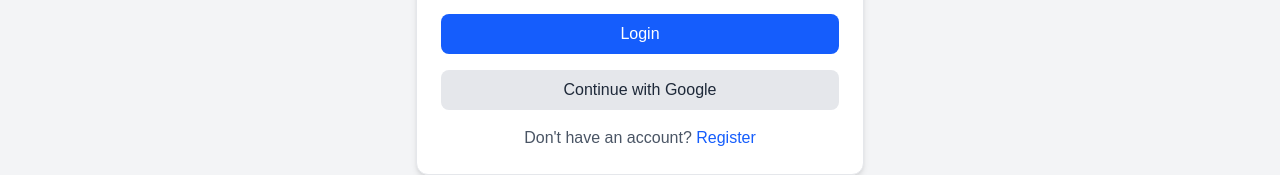
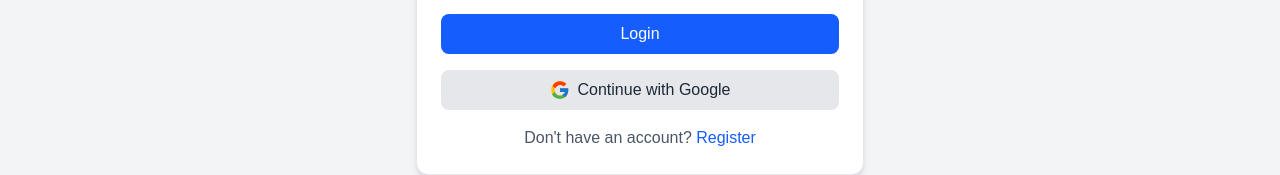
Before and after one commit to sofmega/CV_generator, a React (Vite) app in the folder frontend/: page /login in a window 1280 px wide. Shown: the part 544-719 px from the top of the page. Built offline with nearby package versions, Linux system fonts and the light colour scheme; no server answers.

Commit message:
account setting / google login icon

```diff
--- a/frontend/src/App.tsx
+++ b/frontend/src/App.tsx
@@ -8,6 +8,7 @@
 import AuthCallback from "./product/auth/AuthCallback";
 import PricingPage from "./product/pricing/PricingPage";
 import PaymentSuccess from "./product/pricing/PaymentSuccess";
+import AccountPage from "./product/account/AccountPage";
 
 
 export default function App() {
@@ -23,6 +24,8 @@
           <Route path="/auth/callback" element={<AuthCallback />} />
           <Route path="/pricing" element={<PricingPage />} />
           <Route path="/payment-success" element={<PaymentSuccess />} />
+          <Route path="/account" element={<AccountPage />} />
+
 
 
 
--- a/frontend/src/components/layout/ProfileMenu.tsx
+++ b/frontend/src/components/layout/ProfileMenu.tsx
@@ -35,7 +35,7 @@
     return () => clearCloseTimer();
   }, []);
 
-  // ✅ early return AFTER hooks
+  //  early return AFTER hooks
   if (!user) return null;
 
   const email = user.email ?? "";
--- /dev/null
+++ b/frontend/src/components/ui/icons/GoogleIcon.tsx
@@ -0,0 +1,27 @@
+// frontend/src/components/ui/icons/GoogleIcon.tsx
+export default function GoogleIcon({ className = "w-5 h-5" }: { className?: string }) {
+  return (
+    <svg
+      className={className}
+      viewBox="0 0 48 48"
+      aria-hidden="true"
+    >
+      <path
+        d="M44.5 20H24v8.5h11.8C34.3 33.7 29.7 37 24 37c-7.2 0-13-5.8-13-13s5.8-13 13-13c3.5 0 6.6 1.3 9 3.5l6-6C35.3 5.1 30 3 24 3 12.4 3 3 12.4 3 24s9.4 21 21 21c10.5 0 20-7.6 20-21 0-1.4-.2-2.7-.5-4z"
+        fill="#FFC107"
+      />
+      <path
+        d="M6.3 14.7l7 5.1C15.2 15.2 19.2 12 24 12c3.5 0 6.6 1.3 9 3.5l6-6C35.3 5.1 30 3 24 3 16 3 9.1 7.5 6.3 14.7z"
+        fill="#FF3D00"
+      />
+      <path
+        d="M24 45c5.6 0 10.8-2.1 14.7-5.9l-6.8-5.6C29.7 37 27 38 24 38c-5.6 0-10.4-3.8-12.1-9l-7 5.4C7.6 41.5 15.3 45 24 45z"
+        fill="#4CAF50"
+      />
+      <path
+        d="M44.5 20H24v8.5h11.8c-1.1 3-3.2 5.3-5.9 6.9l.0.0 6.8 5.6C40.6 37.3 44 31.9 44 24c0-1.4-.2-2.7-.5-4z"
+        fill="#1976D2"
+      />
+    </svg>
+  );
+}
--- /dev/null
+++ b/frontend/src/product/account/AccountPage.tsx
@@ -0,0 +1,50 @@
+// frontend/src/product/account/AccountPage.tsx
+import { useAuthContext } from "../../hooks/useAuthContext";
+import { useNavigate } from "react-router-dom";
+import Card from "../../components/ui/Card";
+
+export default function AccountPage() {
+  const { user, loading } = useAuthContext();
+  const navigate = useNavigate();
+
+  // Redirect if not logged in
+  if (!loading && !user) {
+    navigate("/login");
+    return null;
+  }
+
+  if (loading || !user) {
+    return (
+      <div className="min-h-screen flex items-center justify-center text-gray-500">
+        Loading…
+      </div>
+    );
+  }
+
+  const email = user.email ?? "";
+  const fullName = user.user_metadata?.full_name ?? "—";
+
+  return (
+    <div className="min-h-screen bg-gray-100 flex justify-center px-4 py-10">
+      <div className="w-full max-w-3xl">
+        <h1 className="text-3xl font-bold text-gray-800 mb-6">
+          Account settings
+        </h1>
+
+        <Card>
+          <div className="space-y-4 text-sm">
+            <div>
+              <p className="text-gray-500">Full name</p>
+              <p className="font-medium text-gray-900">{fullName}</p>
+            </div>
+
+            <div>
+              <p className="text-gray-500">Email</p>
+              <p className="font-medium text-gray-900">{email}</p>
+            </div>
+          </div>
+        </Card>
+      </div>
+    </div>
+  );
+}
--- a/frontend/src/product/auth/LoginPage.tsx
+++ b/frontend/src/product/auth/LoginPage.tsx
@@ -5,6 +5,8 @@
 import Button from "../../components/ui/Button";
 import Card from "../../components/ui/Card";
 import { Link } from "react-router-dom";
+import GoogleIcon from "../../components/ui/icons/GoogleIcon";
+
 
 export default function LoginPage() {
   const { signIn, signInWithGoogle, error } = useAuth(); // ⭐ FIXED: added signInWithGoogle
@@ -36,12 +38,13 @@
             Login
           </Button>
 
-          <Button
-            variant="secondary"
-            onClick={signInWithGoogle}
-          >
-            Continue with Google
-          </Button>
+          <Button variant="secondary" onClick={signInWithGoogle}>
+  <span className="flex items-center justify-center gap-2">
+    <GoogleIcon />
+    Continue with Google
+  </span>
+</Button>
+
 
           <p className="text-center text-gray-600">
             Don't have an account?{" "}
--- a/frontend/src/product/auth/RegisterPage.tsx
+++ b/frontend/src/product/auth/RegisterPage.tsx
@@ -5,6 +5,8 @@
 import Button from "../../components/ui/Button";
 import Card from "../../components/ui/Card";
 import { Link } from "react-router-dom";
+import GoogleIcon from "../../components/ui/icons/GoogleIcon";
+
 
 export default function RegisterPage() {
   const { signUp, signInWithGoogle, error } = useAuth();
@@ -62,12 +64,13 @@
               Register
             </Button>
 
-            <Button
-              variant="secondary"
-              onClick={signInWithGoogle}
-            >
-              Continue with Google
-            </Button>
+            <Button variant="secondary" onClick={signInWithGoogle}>
+  <span className="flex items-center justify-center gap-2">
+    <GoogleIcon />
+    Continue with Google
+  </span>
+</Button>
+
 
             <p className="text-center text-gray-600">
               Already have an account?{" "}
```
